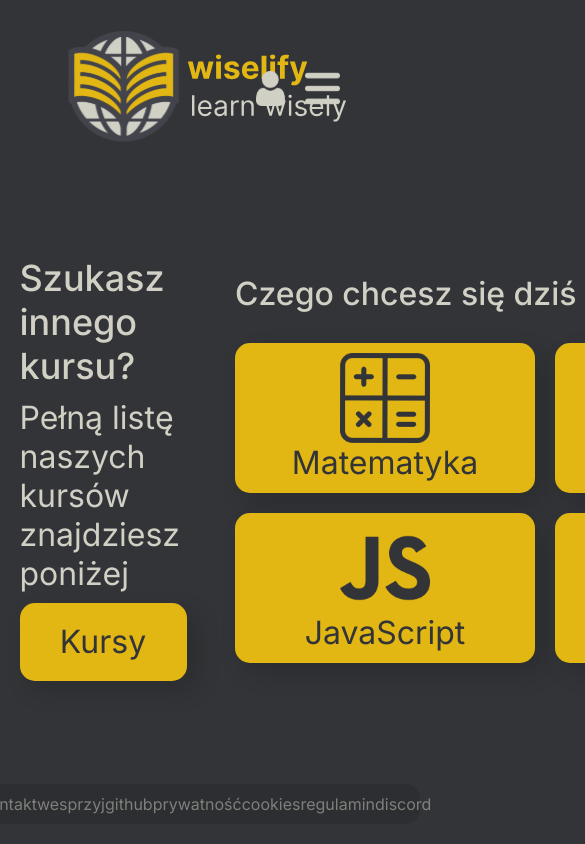
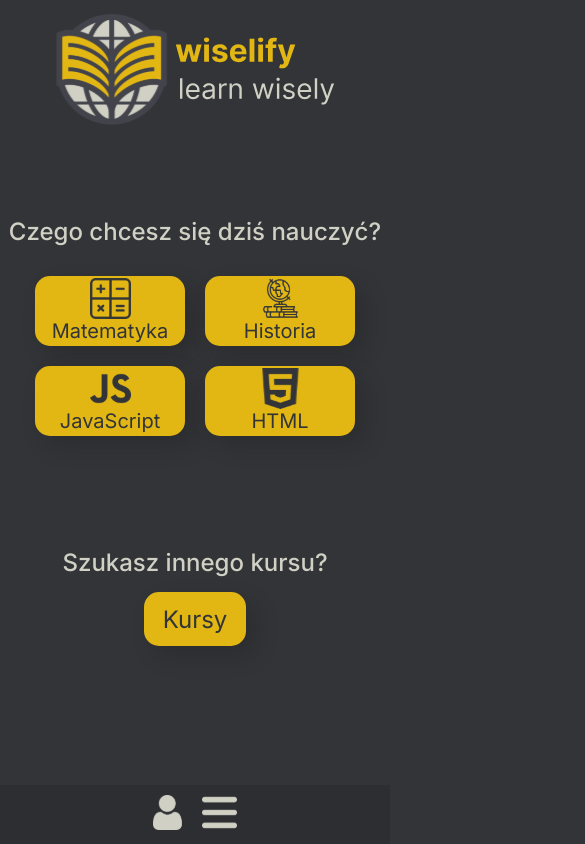
Before and after one commit to gzaprzala/wiselify, a React (Create React App) app in the folder frontend/: page / in a window 390 px wide. Shown: the top 844 px of the page, 585 px wide, since content can reach past the window. Built offline with nearby package versions, Linux system fonts and the light colour scheme.

Commit message:
Changed media queries for Firefox compatibility

```diff
--- a/frontend/src/components/Footer/Footer.css
+++ b/frontend/src/components/Footer/Footer.css
@@ -30,7 +30,7 @@ a {
   color: #D1D0C580
 }
 
-@media only screen and (max-device-width: 430px) {
+@media screen and (max-width: 500px) {
   .footer {
     display: none;
   }
--- a/frontend/src/components/HomeContainer/HomeContainer.css
+++ b/frontend/src/components/HomeContainer/HomeContainer.css
@@ -111,7 +111,7 @@ button {
 	outline: inherit;
 }
 
-@media only screen and (max-device-width: 430px) {
+@media screen and (max-width: 500px) {
   .home-container {
     flex-direction: column-reverse;
     width: 100%;
--- a/frontend/src/components/NavBar/NavBar.css
+++ b/frontend/src/components/NavBar/NavBar.css
@@ -44,7 +44,7 @@
   display: none;
 }
 
-@media only screen and (max-device-width: 430px) {
+@media screen and (max-width: 500px) {
   .navbar-header-left {
     order: 5;
     display: none;
--- a/frontend/src/components/Tile/Tile.css
+++ b/frontend/src/components/Tile/Tile.css
@@ -21,7 +21,7 @@
   height: 90px;
 }
 
-@media only screen and (max-device-width: 430px) {
+@media screen and (max-width: 500px) {
   .tile-container {
     width: 150px;
     height: 70px;
--- a/frontend/src/views/Home/Home.css
+++ b/frontend/src/views/Home/Home.css
@@ -5,7 +5,7 @@ body {
   font-family: 'Inter', sans-serif;
 }
 
-.Home {
+.home {
   text-align: center;
   display: flex;
   flex-direction: column;
@@ -13,8 +13,8 @@ body {
   width: 100vw;
 }
 
-@media only screen and (max-device-width: 430px) {
-  .Home {
+@media screen and (max-width: 500px) {
+  .home {
     flex-direction: column-reverse;
   }
 }
--- a/frontend/src/views/Home/Home.js
+++ b/frontend/src/views/Home/Home.js
@@ -5,7 +5,7 @@ import Footer from '../../components/Footer/Footer';
 
 const Home = () => {
   return (
-    <div className='Home'>
+    <div className='home'>
       <NavBar />
       <HomeContainer />
       <Footer />
```
